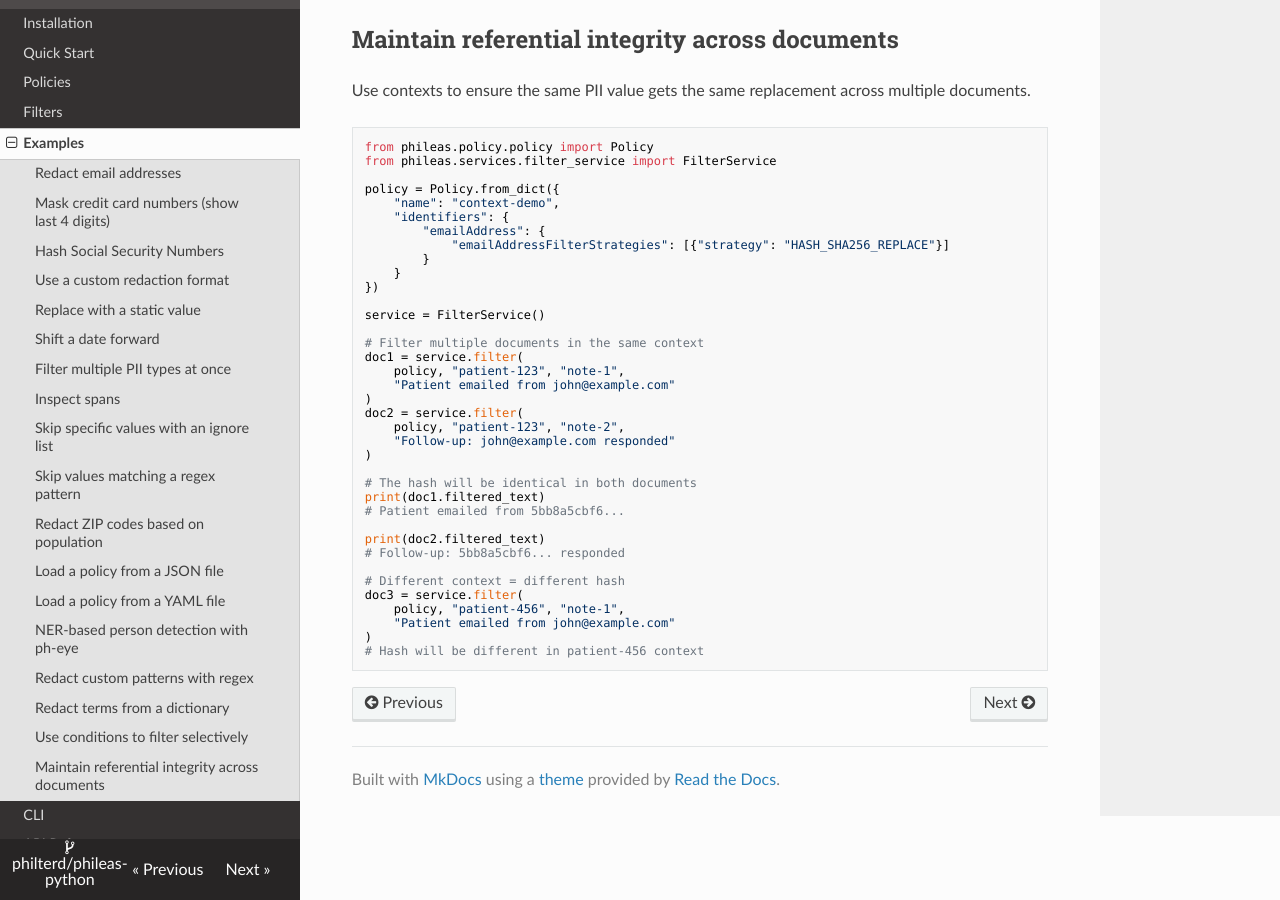
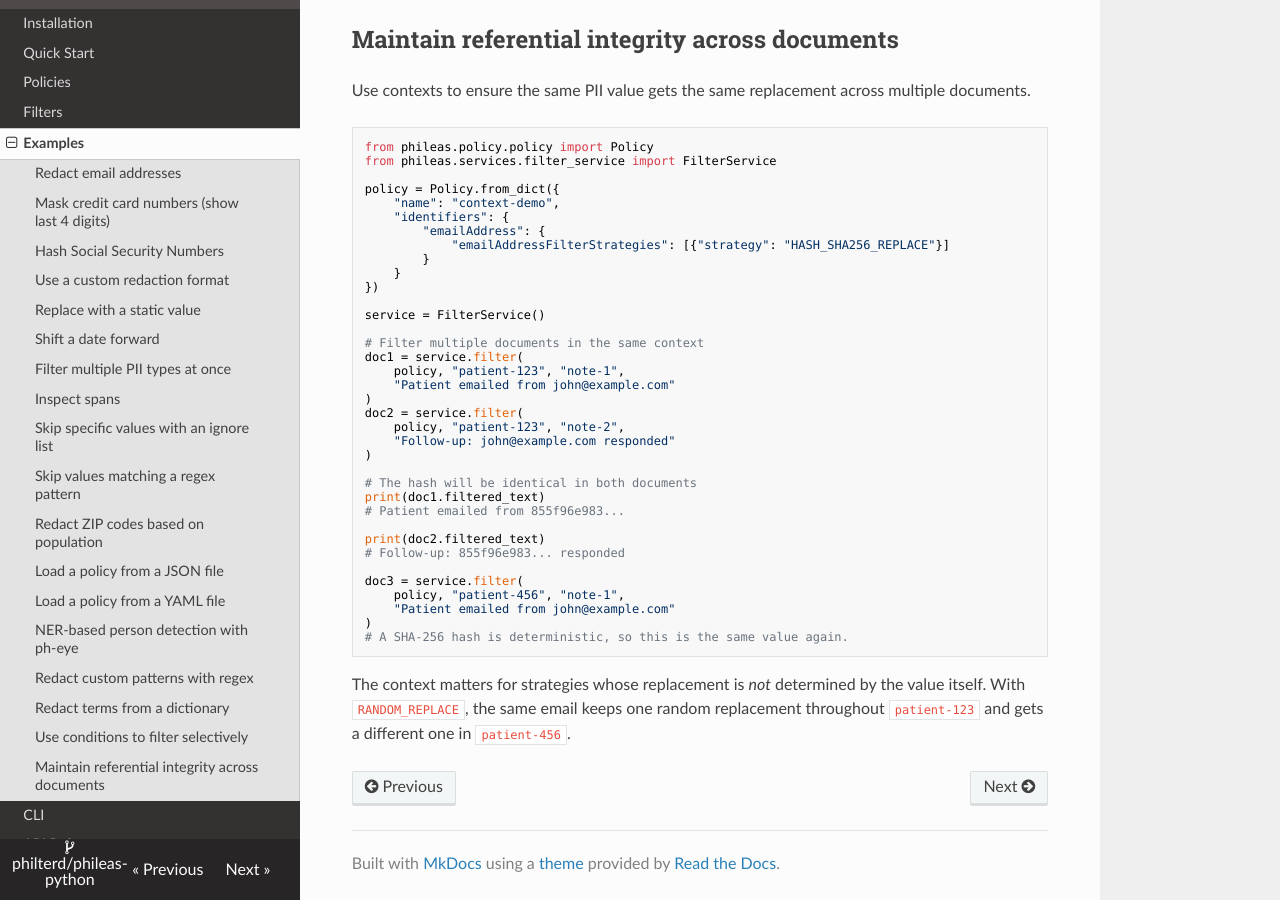
Before and after one commit to philterd/phileas-python, an MkDocs documentation site: the page built from docs/examples.md, in a window 1280 px wide and 900 px high, scrolled down 7819 px. Built offline with MkDocs 1.6.1, drawn with Linux system fonts in a browser that asks for light colours; nearby versions of some CDN libraries; some of the changed text lies outside the part shown.

Commit message:
Updating docs.
Signed-off-by: jzonthemtn <jeff.zemerick@philterd.ai>

````diff
--- a/docs/examples.md
+++ b/docs/examples.md
@@ -267,8 +267,8 @@ result = service.filter(
 )
 print(result.filtered_text)
 # Offices in {{{REDACTED-zip-code}}} and 10001.
-# (90210 population ≈ 21,134 — below 20,000 threshold → redacted;
-#  10001 population ≈ 32,612 — above threshold → kept)
+# (90210 population 21,134 — below the 25,000 threshold → redacted;
+#  10001 population 32,612 — above it → kept)
 ```
 
 Multiple strategies can handle different population ranges differently:
@@ -405,7 +405,7 @@ result = service.filter(
     "Employee EMP-123456 has passport AB123456."
 )
 print(result.filtered_text)
-# Employee {{{REDACTED-employee-id}}} has passport *********.
+# Employee {{{REDACTED-employee-id}}} has passport ********.
 ```
 
 ---
@@ -505,15 +505,18 @@ doc2 = service.filter(
 
 # The hash will be identical in both documents
 print(doc1.filtered_text)
-# Patient emailed from 5bb8a5cbf6...
+# Patient emailed from 855f96e983...
 
 print(doc2.filtered_text)
-# Follow-up: 5bb8a5cbf6... responded
+# Follow-up: 855f96e983... responded
 
-# Different context = different hash
 doc3 = service.filter(
     policy, "patient-456", "note-1",
     "Patient emailed from john@example.com"
 )
-# Hash will be different in patient-456 context
+# A SHA-256 hash is deterministic, so this is the same value again.
 ```
+
+The context matters for strategies whose replacement is *not* determined by the
+value itself. With `RANDOM_REPLACE`, the same email keeps one random replacement
+throughout `patient-123` and gets a different one in `patient-456`.
````
Also changed, not shown: other parts of docs/examples.md (+1 -1 lines).
